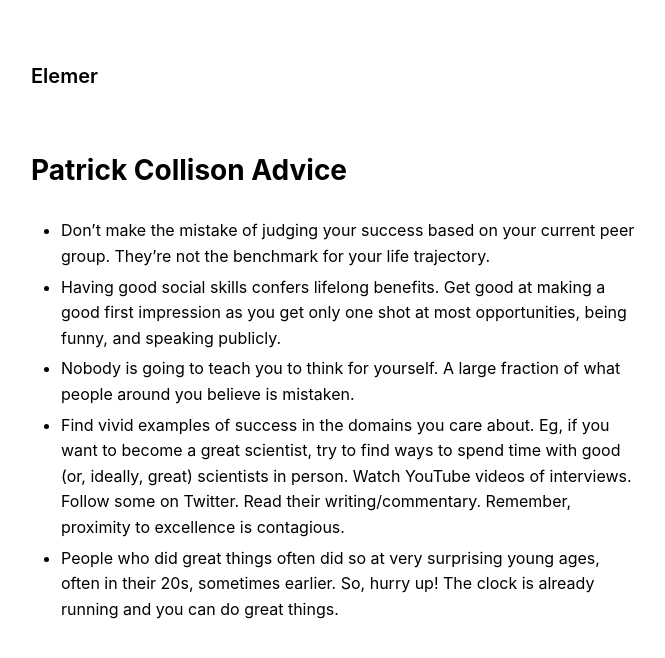
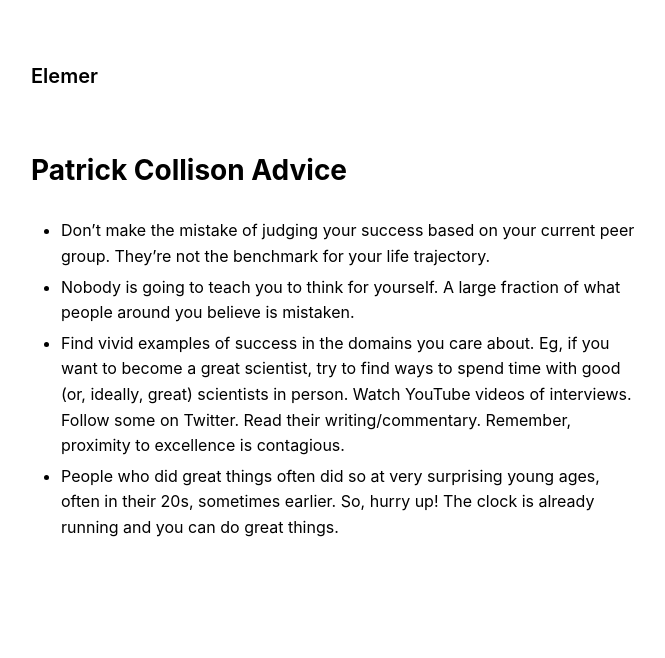
Before and after one commit to elemer1/elemer1.github.io, a Jekyll site: the page built from _markdown/Patrick Collison Advice.md, in a window 1280 px wide. Shown: the top 658 px of the page, without its empty margins (304-969 px from the left). Built offline with Jekyll 4.4.1, drawn with Linux system fonts in a browser that asks for light colours.

Commit message:
Update Patrick Collison Advice.md

```diff
--- a/_markdown/Patrick Collison Advice.md
+++ b/_markdown/Patrick Collison Advice.md
@@ -5,7 +5,6 @@ listed: true
 ---
 
 - Don't make the mistake of judging your success based on your current peer group. They're not the benchmark for your life trajectory.
-- Having good social skills confers lifelong benefits. Get good at making a good first impression as you get only one shot at most opportunities, being funny, and speaking publicly.
 - Nobody is going to teach you to think for yourself. A large fraction of what people around you believe is mistaken.
 - Find vivid examples of success in the domains you care about. Eg, if you want to become a great scientist, try to find ways to spend time with good (or, ideally, great) scientists in person. Watch YouTube videos of interviews. Follow some on Twitter. Read their writing/commentary. Remember, proximity to excellence is contagious.
 - People who did great things often did so at very surprising young ages, often in their 20s, sometimes earlier. So, hurry up! The clock is already running and you can do great things.
```
